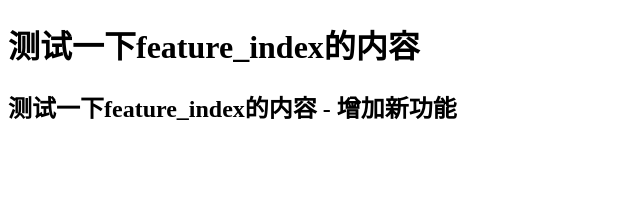
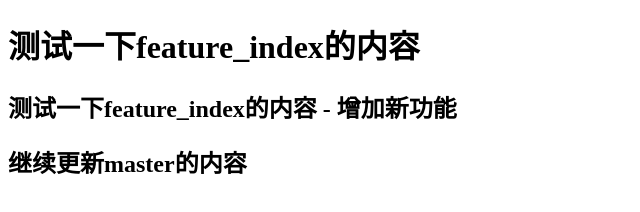
Before and after one commit to happyiu/gitTest, a plain HTML site: page index.html in a window 1280 px wide. Shown: the whole page, without its empty margins (0-640 px from the left). Drawn offline with Linux system fonts and the light colour scheme.

Commit message:
更新master上的内容

```diff
--- a/index.html
+++ b/index.html
@@ -8,5 +8,6 @@
 <body>
   <h1 class="feature_index">测试一下feature_index的内容</h1>
   <h2 class="feature_index">测试一下feature_index的内容 - 增加新功能</h1>
+  <h2 class="feature_index">继续更新master的内容</h1>
 </body>
 </html>
```
